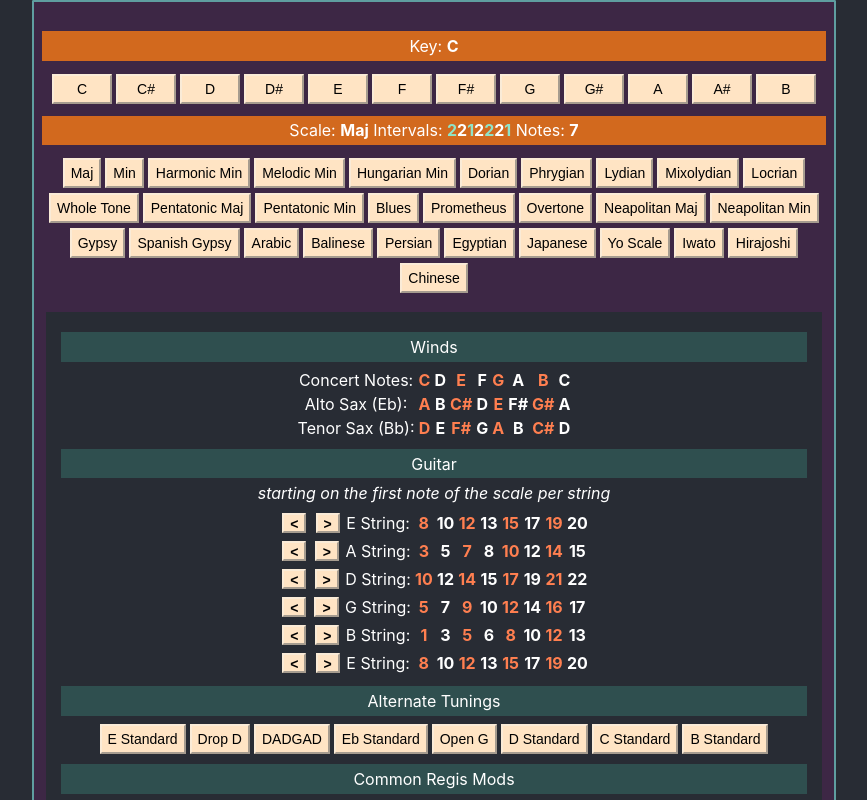
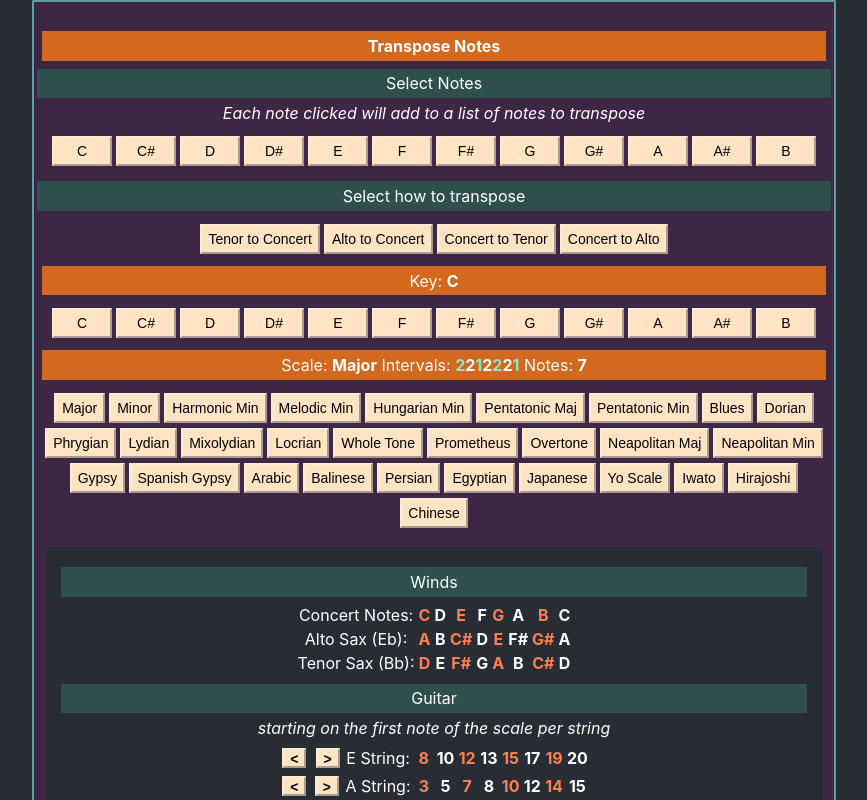
Before and after one commit to selfup/beepboop, a React (Create React App) app: page / in a window 1280 px wide. Shown: the top 800 px of the page, without its empty margins (206-1073 px from the left). Built offline with nearby package versions, Linux system fonts and the light colour scheme.

Commit message:
npm update - skeleton for section build - logic next

```diff
--- a/package.json
+++ b/package.json
@@ -3,6 +3,8 @@
   "version": "0.1.0",
   "private": true,
   "dependencies": {
+    "g": "^2.0.1",
+    "npm": "^11.1.0",
     "react": "^18.3.1",
     "react-dom": "^18.3.1",
     "react-scripts": "^5.0.1"
--- a/src/Components/Sections.js
+++ b/src/Components/Sections.js
@@ -3,6 +3,7 @@ import { KeySection } from './Key.js';
 import { NotesSection } from './Notes.js';
 import { Modes } from './Modes.js';
 import { Triads } from './Triads.js';
+import { TransposeSection } from './Transpose';
 
 import { Note } from '../lib/notes.js';
 import { Scale } from '../lib/scales.js';
@@ -26,6 +27,7 @@ export function Sections({
 
   return (
     <div className="sections">
+      <TransposeSection />
       <KeySection
         appSetState={appSetState}
         scaleKey={scaleKey}
--- /dev/null
+++ b/src/Components/Transpose.js
@@ -0,0 +1,37 @@
+import { keyNames } from '../lib/keys';
+
+export function TransposeSection({ appSetState, scaleNameIndex }) {
+  return (
+    <>
+      <p className="section-name">
+        <b>Transpose Notes</b>
+      </p>
+      <p className="inner-section-name">Select Notes</p>
+      <p>
+        <em>
+          Each note clicked will add to a list of notes to transpose
+        </em>
+      </p>
+      <div className="section">
+        {keyNames.map((name, idx) => (
+          <button
+            className="key-button"
+            key={idx}
+            onClick={() =>
+              appSetState({ scaleKeyIndex: idx, scaleNameIndex })
+            }
+          >
+            {name}
+          </button>
+        ))}
+      </div>
+      <p className="inner-section-name">Select how to transpose</p>
+      <div className="section">
+        <button onClick={() => {}}>Tenor to Concert</button>
+        <button onClick={() => {}}>Alto to Concert</button>
+        <button onClick={() => {}}>Concert to Tenor</button>
+        <button onClick={() => {}}>Concert to Alto</button>
+      </div>
+    </>
+  );
+}
--- a/src/lib/constants.js
+++ b/src/lib/constants.js
@@ -11,10 +11,10 @@ export const A = 'A';
 export const A_SHARP = 'A#';
 export const B = 'B';
 
-export const MAJOR = 'Maj';
+export const MAJOR = 'Major';
 export const PENTATONIC_MAJOR = 'Pentatonic Maj';
 export const NEAPOLITAN_MAJOR = 'Neapolitan Maj';
-export const MINOR = 'Min';
+export const MINOR = 'Minor';
 export const HARMONIC_MINOR = 'Harmonic Min';
 export const MELODIC_MINOR = 'Melodic Min';
 export const PENTATONIC_MINOR = 'Pentatonic Min';
```
Also changed, not shown: src/lib/scales.js, 1 other file (tests, documents, lock files or other folders).
